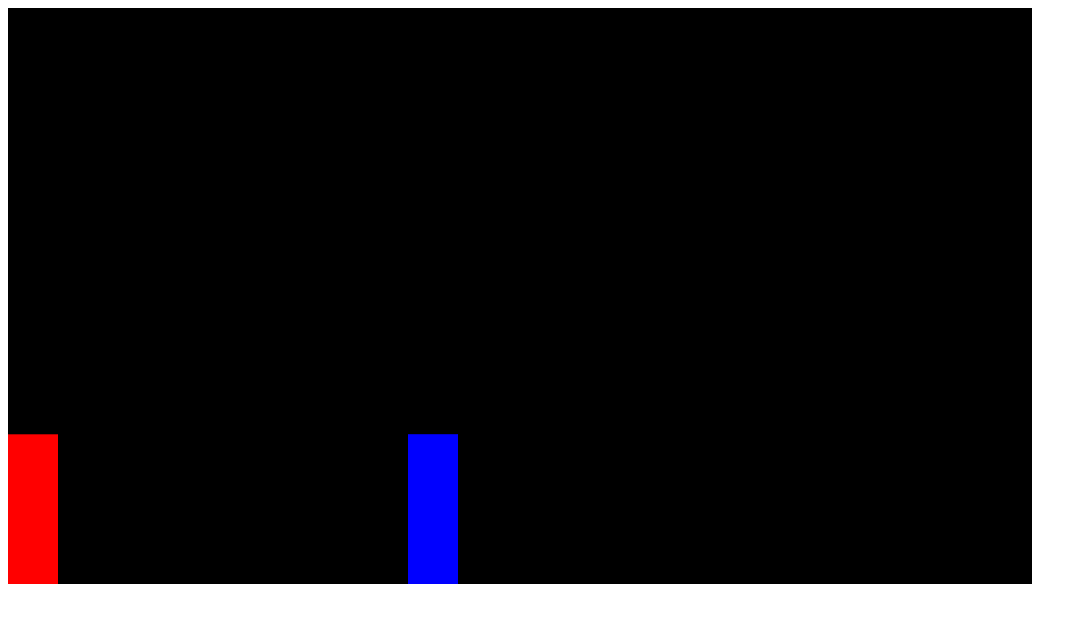
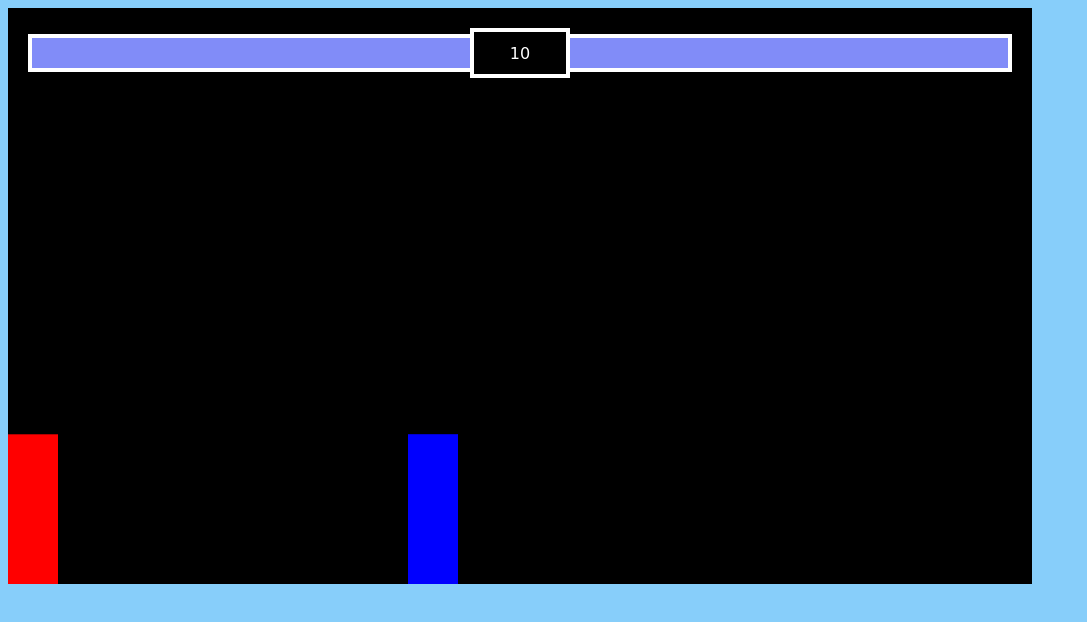
Before and after one commit to RiP3rQ/FightGame-JS-, a plain HTML site: page index.html in a window 1280 px wide. Shown: the whole page, without its empty margins (0-1087 px from the left). Drawn offline with Linux system fonts and the light colour scheme.

Commit message:
feat: health bar interface

```diff
--- a/index.html
+++ b/index.html
@@ -4,10 +4,114 @@
     <meta charset="UTF-8">
     <meta http-equiv="X-UA-Compatible" content="IE=edge">
     <meta name="viewport" content="width=device-width, initial-scale=1.0">
-    <title>Fighting game</title>
+    <title>Shadow fight</title>
+    <style>
+        * {
+          box-sizing: border-box;
+          font-family: 'Press Start 2P', cursive;
+        }
+      </style>
 </head>
-<body>
+<body style="background: lightskyblue">
+    <!-- red container div -->
+  <div style="position: relative; display: inline-block">
+    <!-- smaller red container div -->
+    <div
+      style="
+        position: absolute;
+        display: flex;
+        width: 100%;
+        align-items: center;
+        padding: 20px;
+      "
+    >
+      <!-- player health -->
+      <div
+        style="
+          position: relative;
+          width: 100%;
+          display: flex;
+          justify-content: flex-end;
+          border-top: 4px solid white;
+          border-left: 4px solid white;
+          border-bottom: 4px solid white;
+        "
+      >
+        <div style="background-color: red; height: 30px; width: 100%"></div>
+        <div
+          id="playerHealth"
+          style="
+            position: absolute;
+            background: #818cf8;
+            top: 0;
+            right: 0;
+            bottom: 0;
+            width: 100%;
+          "
+        ></div>
+      </div>
+
+      <!-- timer -->
+      <div
+        id="timer"
+        style="
+          background-color: black;
+          width: 100px;
+          height: 50px;
+          flex-shrink: 0;
+          display: flex;
+          align-items: center;
+          justify-content: center;
+          color: white;
+          border: 4px solid white;
+        "
+      >
+        10
+      </div>
+      <!-- enemy health -->
+      <div
+        style="
+          position: relative;
+          width: 100%;
+          border-top: 4px solid white;
+          border-bottom: 4px solid white;
+          border-right: 4px solid white;
+        ">
+        <div style="background-color: red; height: 30px"></div>
+        <div
+          id="enemyHealth"
+          style="
+            position: absolute;
+            background: #818cf8;
+            top: 0;
+            right: 0;
+            bottom: 0;
+            left: 0;
+          "
+        ></div>
+      </div>
+      <div></div>
+    </div>
+    <div
+      id="displayText"
+      style="
+        position: absolute;
+        color: white;
+        align-items: center;
+        justify-content: center;
+        top: 0;
+        right: 0;
+        bottom: 0;
+        left: 0;
+        display: none;
+      "
+    >
+      Tie
+    </div>
     <canvas></canvas>
+  </div>
+
+
     <script src="index.js"></script>
 </body>
 </html>
--- a/index.js
+++ b/index.js
@@ -29,6 +29,7 @@ class Sprite {
        },
        this.color = color
        this.isAttacking
+       this.health = 100
     }
 
     draw(){
@@ -163,7 +164,8 @@ function animate() {
     })
      && player.isAttacking){
         player.isAttacking = false;
-        console.log('Player attack');
+        enemy.health -= 10
+        document.querySelector('#enemyHealth').style.width = enemy.health + '%'
     }
 
     // detect for colision for enemy
@@ -173,7 +175,8 @@ function animate() {
     })
      && enemy.isAttacking){
         enemy.isAttacking = false;
-        console.log('Enemy attack');
+        player.health -= 10
+        document.querySelector('#playerHealth').style.width = player.health + '%'
     }
 }
 
```
Also changed, not shown: assets/background.png (added), assets/shop.png (added).
